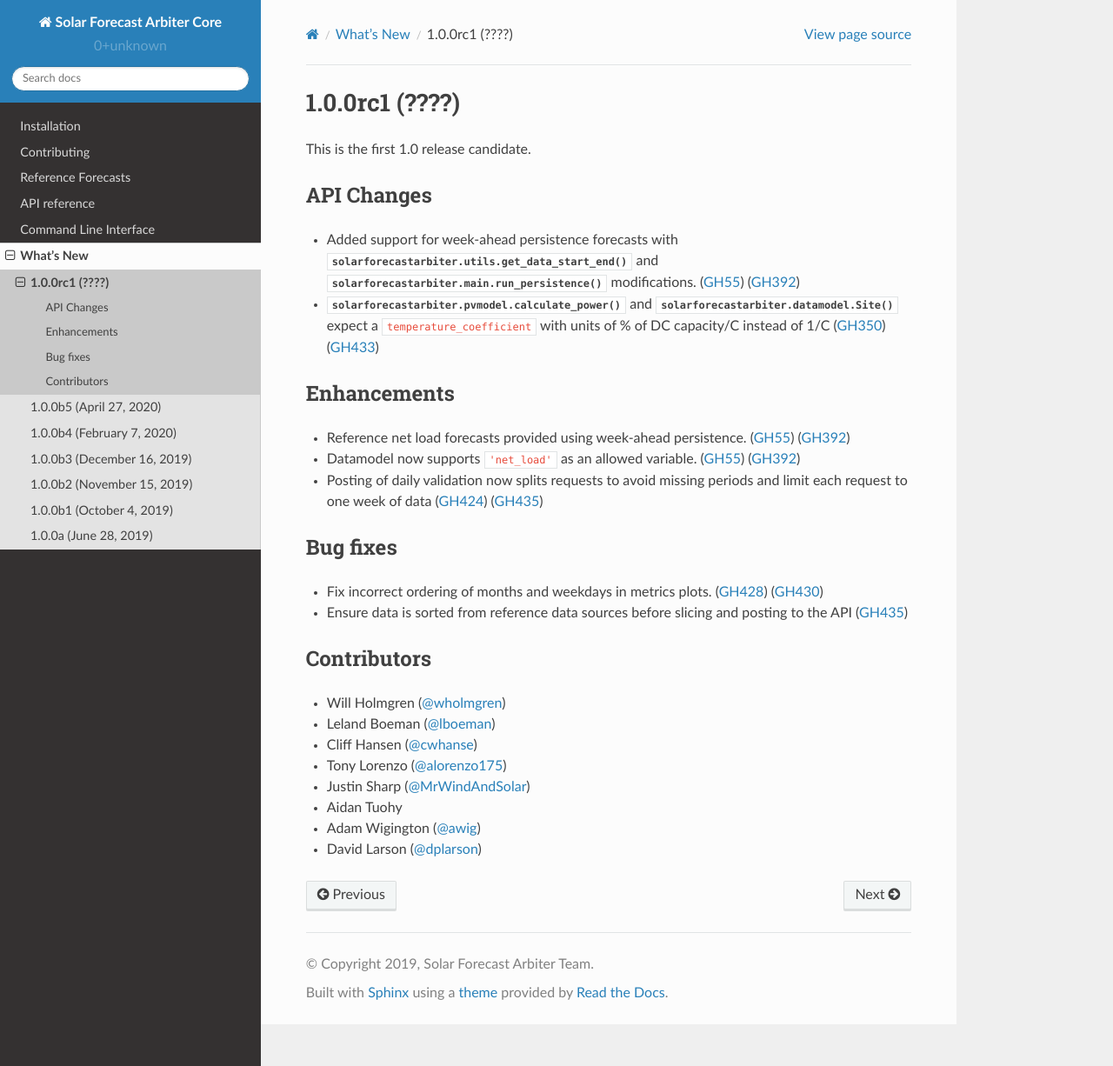
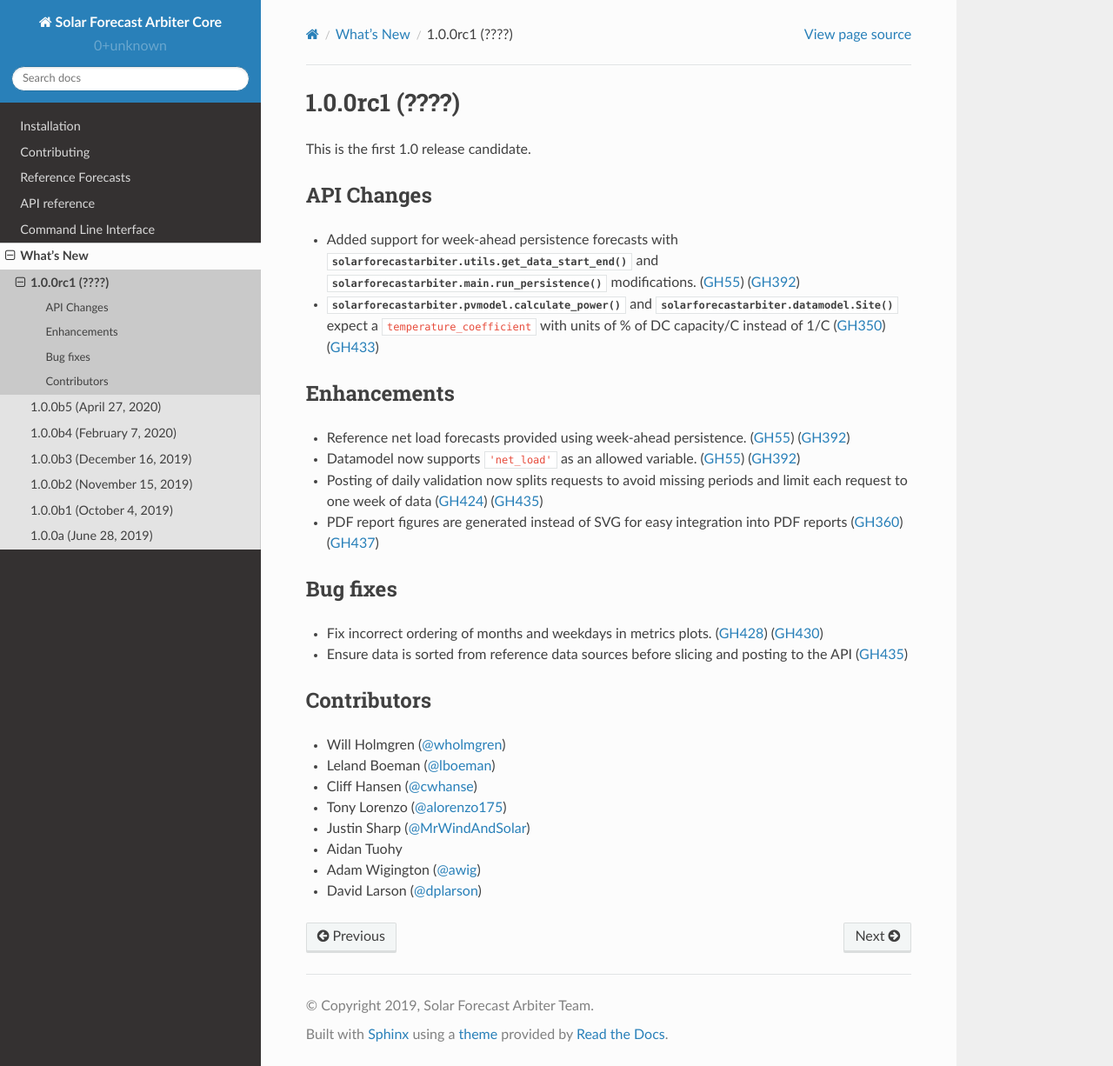
Before and after one commit to SolarArbiter/solarforecastarbiter-core, a Sphinx documentation site: the page built from docs/source/whatsnew/1.0.0rc1.rst, in a window 1280 px wide and 1226 px high. Shown: the whole window at 87% size. Built offline with Sphinx 7.4.7 and the Read the Docs theme 2.0.0, drawn with Linux system fonts in a browser that asks for light colours.

Commit message:
whatsnew

```diff
--- a/docs/source/whatsnew/1.0.0rc1.rst
+++ b/docs/source/whatsnew/1.0.0rc1.rst
@@ -21,7 +21,8 @@ Enhancements
 * Datamodel now supports ``'net_load'`` as an allowed variable. (:issue:`55`) (:pull:`392`)
 * Posting of daily validation now splits requests to avoid missing periods and
   limit each request to one week of data (:issue:`424`) (:pull:`435`)
-
+* PDF report figures are generated instead of SVG for easy integration into PDF
+  reports (:issue:`360`) (:pull:`437`)
 
 Bug fixes
 ~~~~~~~~~
```
